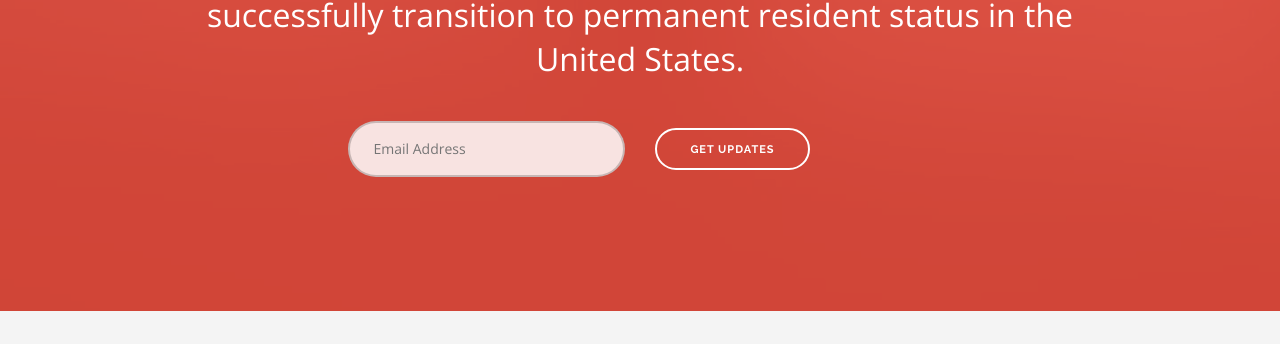
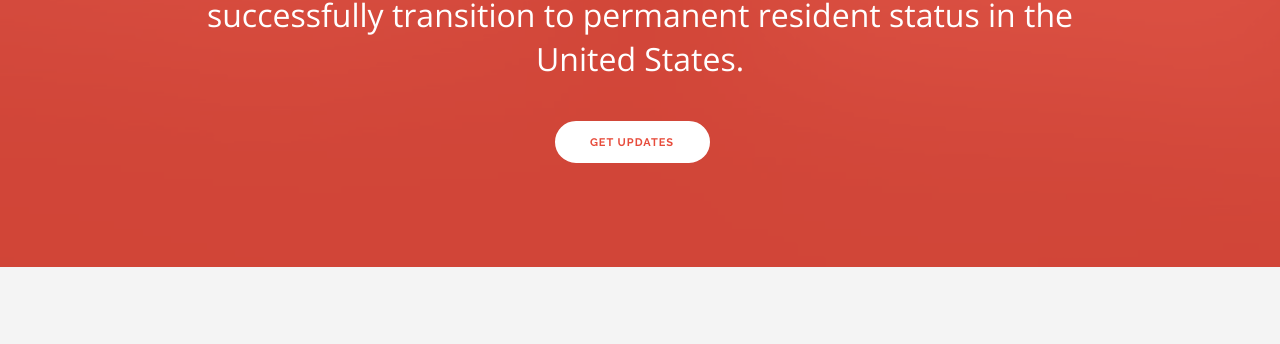
Before and after one commit to polyglot-solutions/web, a plain HTML site: page index.html in a window 1280 px wide. Shown: the part 434-778 px from the top of the page. Drawn offline with nearby package versions, Linux system fonts and the light colour scheme.

Commit message:
changed main button

```diff
--- a/index.html
+++ b/index.html
@@ -127,29 +127,8 @@
 								transition to permanent resident status in the
 								United States.
 							</h2>
+							<a href="#" class="btn btn-primary btn-white btn-filled">Get Updates</a>
 						</div>
-							<div
-								class="photo-form-wrapper clearfix"
-								style="margin-bottom: 0px !important"
-							>
-								<form>
-									<div class="row">
-										<div
-											class="col-md-3 col-sm-4 col-sm-offset-3"
-										>
-											<input
-												class="form-email"
-												type="text"
-												placeholder="Email Address"
-												style="border: 2px solid rgba(0, 0, 0, 0.2);"
-											/>
-										</div>
-										<div class="col-md-3 col-sm-4">
-									<a style="margin-top:7px;" target="_blank" href="http://www.mediumra.re/pivot/variant/builder.html" class="btn btn-primary btn-white">Get Updates</a>
-										</div>
-									</div>
-								</form>
-							</div>
 					</div>
 					<!--end of row-->
 						</div>
```
Also changed, not shown: index-es.html (+1 -22 lines).
